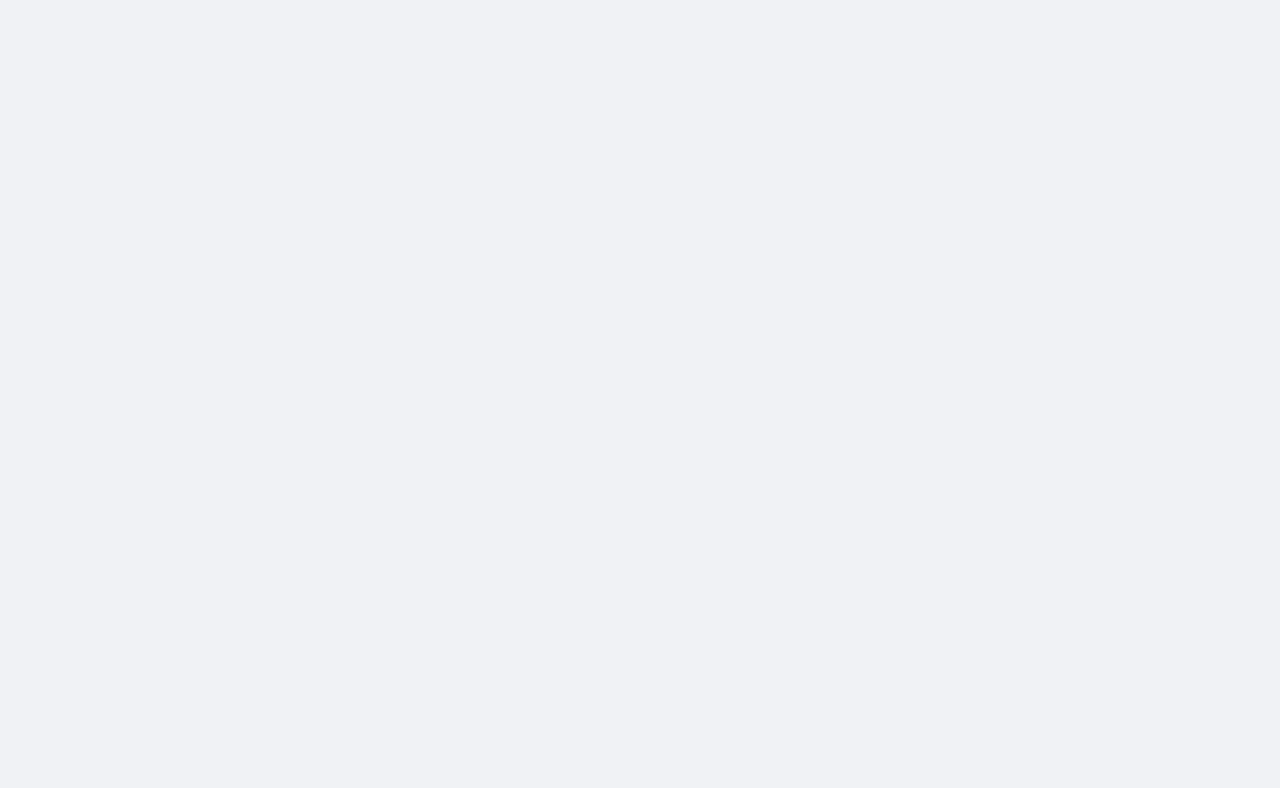
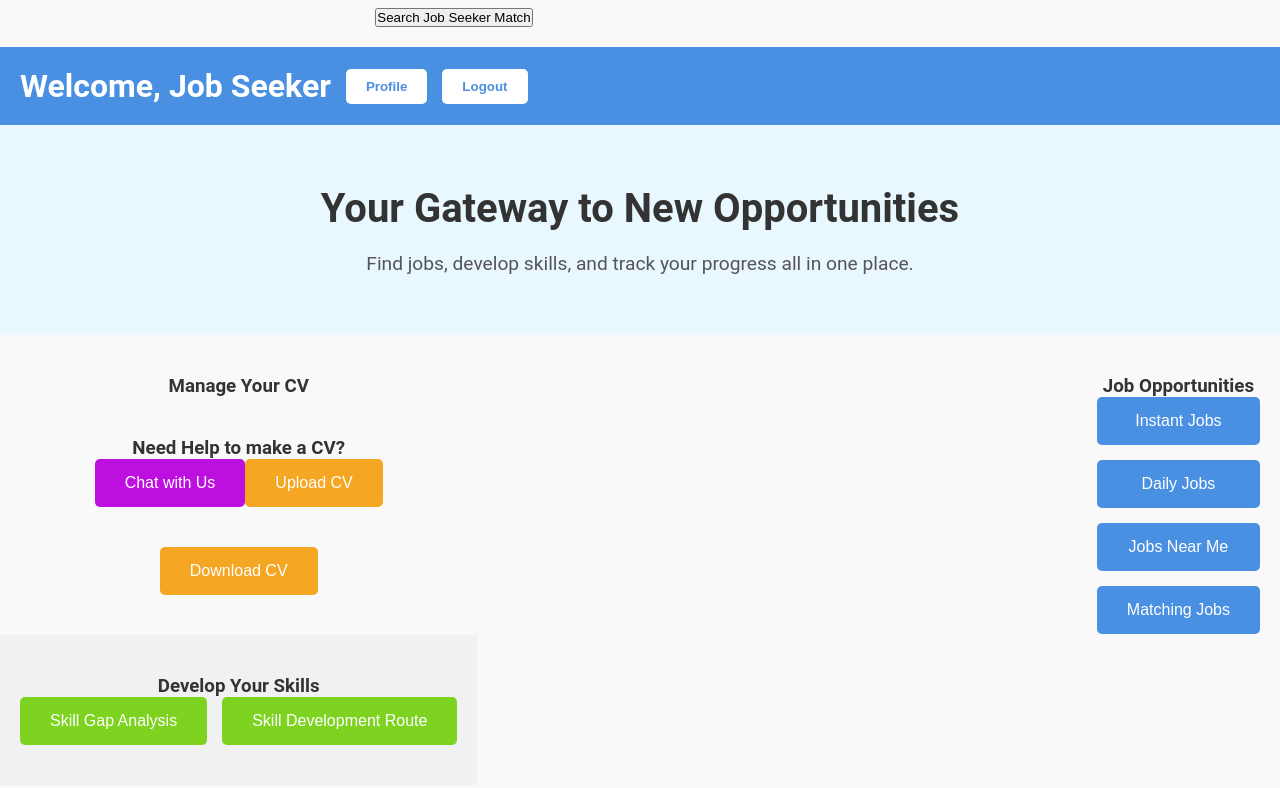
Before and after one commit to anyoshe/tabiya-project, a React (Create React App) app in the folder client/: page / in a window 1280 px wide. Shown: the part 2272-3060 px from the top of the page. Before the commit the page ends 2291 px from the top, so only its background shows below. Built offline with nearby package versions, Linux system fonts and the light colour scheme.

Commit message:
Initial commit with backend and client folders

```diff
--- a/client/src/App.js
+++ b/client/src/App.js
@@ -3,6 +3,7 @@ import './App.css';
 import EmployerLandingPage from './Components/LandingPage/JobsLandingpage/EmployerLandingPage.js';
 import AuthForm from './Components/LandingPage/SignUpLogin/AuthForm.js';
 import EmployerAuthForm from './Components/LandingPage/SignUpLogin/EmployerAuthForm.js';
+import JobSeekerLandingPage from './Components/LandingPage/JobSeekerLandingPage/JobSeeker.js';
 
 function App() {
   return (
@@ -10,6 +11,7 @@ function App() {
      <AuthForm />
      <EmployerAuthForm />
      <EmployerLandingPage />
+     <JobSeekerLandingPage />
    </div>
   );
 }
--- /dev/null
+++ b/client/src/Components/LandingPage/JobSeekerLandingPage/JobSeeker.css
@@ -0,0 +1,179 @@
+/* General styling */
+body {
+    font-family: 'Roboto', sans-serif;
+    margin: 0;
+    padding: 0;
+    background-color: #f9f9f9;
+    color: #333;
+  }
+
+  .container-seeker {
+    display: flex;
+    min-height: 100vh;
+    justify-content: space-between;
+  }
+  .job-seeker-landing-page {
+    display: flex;
+    flex-direction: column;
+    min-height: 100vh;
+  }
+
+  /* Header Styling */
+  .header {
+    background-color: #4a90e2;
+    padding: 20px;
+    color: white;
+  }
+
+  .nav-bar {
+    display: flex;
+    justify-content: space-between;
+    align-items: center;
+  }
+
+  .nav-buttons button {
+    margin-left: 15px;
+    background-color: white;
+    color: #4a90e2;
+    border: none;
+    padding: 10px 20px;
+    border-radius: 5px;
+    cursor: pointer;
+    font-weight: bold;
+    transition: background-color 0.3s ease;
+  }
+
+  .nav-buttons button:hover {
+    background-color: #357ABD;
+    color: white;
+  }
+
+  /* Hero Section */
+  .hero-section {
+    text-align: center;
+    padding: 60px 20px;
+    background-color: #e9f7ff;
+  }
+
+  .hero-section h2 {
+    font-size: 2.5rem;
+    margin-bottom: 20px;
+  }
+
+  .hero-section p {
+    font-size: 1.2rem;
+    color: #555;
+  }
+
+  /* Job Section */
+  .job-section {
+    padding: 40px 20px;
+    text-align: center;
+  }
+
+  .job-buttons {
+    display: flex;
+    flex-direction: column;
+    justify-content: center;
+    gap: 15px;
+  }
+
+  .job-button {
+    background-color: #4a90e2;
+    color: white;
+    border: none;
+    padding: 15px 30px;
+    border-radius: 5px;
+    cursor: pointer;
+    font-size: 1rem;
+    transition: background-color 0.3s ease;
+  }
+
+  .job-button:hover {
+    background-color: #357ABD;
+  }
+
+  /* Skill Section */
+  .skill-section {
+    padding: 40px 20px;
+    background-color: #f1f1f1;
+    text-align: center;
+  }
+
+  .skill-buttons {
+    display: flex;
+    justify-content: center;
+    gap: 15px;
+  }
+
+  .skill-button {
+    background-color: #7ED321;
+    color: white;
+    border: none;
+    padding: 15px 30px;
+    border-radius: 5px;
+    cursor: pointer;
+    font-size: 1rem;
+    transition: background-color 0.3s ease;
+  }
+
+  .skill-button:hover {
+    background-color: #69A917;
+  }
+
+  /* CV Section */
+  .cv-section {
+    padding: 40px 20px;
+    text-align: center;
+  }
+
+  .cv-buttons {
+    display: flex;
+    justify-content: center;
+    gap: 15px;
+  }
+
+  .cv-button {
+    background-color: #F5A623;
+    color: white;
+    border: none;
+    padding: 15px 30px;
+    border-radius: 5px;
+    cursor: pointer;
+    font-size: 1rem;
+    transition: background-color 0.3s ease;
+  }
+
+  .cv-button:hover {
+    background-color: #D28F1E;
+  }
+
+  /* Chatbot Section */
+  .chatbot-section {
+    padding: 40px 20px;
+    text-align: center;
+  }
+
+  .chatbot-button {
+    background-color: #BD10E0;
+    color: white;
+    border: none;
+    padding: 15px 30px;
+    border-radius: 5px;
+    cursor: pointer;
+    font-size: 1rem;
+    transition: background-color 0.3s ease;
+  }
+
+  .chatbot-button:hover {
+    background-color: #9B0EB5;
+  }
+
+  /* Footer Styling */
+  .footer {
+    background-color: #333;
+    color: white;
+    text-align: center;
+    padding: 20px 0;
+    margin-top: auto;
+  }
--- /dev/null
+++ b/client/src/Components/LandingPage/JobSeekerLandingPage/JobSeeker.js
@@ -0,0 +1,75 @@
+import React from 'react';
+import './JobSeeker.css'; // External stylesheet for styling
+
+const JobSeekerLandingPage = () => {
+
+
+    return (
+        <div className="job-seeker-landing-page">
+            {/* Header Section */}
+            <header className="header">
+                <div className="nav-bar">
+                    <h1>Welcome, Job Seeker</h1>
+                    <div className="nav-buttons">
+                        <button className="profile-button">Profile</button>
+                        <button className="logout-button">Logout</button>
+                    </div>
+                </div>
+            </header>
+
+            {/* Main Content */}
+            <main>
+                <section className="hero-section">
+                    <h2>Your Gateway to New Opportunities</h2>
+                    <p>Find jobs, develop skills, and track your progress all in one place.</p>
+                </section>
+               <div className="container-seeker">
+                <div className="cv-development">
+                    {/* CV Management */}
+                    <section className="cv-section">
+                        <h3>Manage Your CV</h3>
+                        <section className="chatbot-section">
+                            <h3>Need Help to make a CV?</h3>
+                            <button className="chatbot-button">Chat with Us</button>
+                            <button className="cv-button">Upload CV</button>
+                        </section>
+                        <div className="cv-buttons">
+
+                            <button className="cv-button">Download CV</button>
+                        </div>
+                    </section>
+
+                    {/* Skill Development Section */}
+                    <section className="skill-section">
+                        <h3>Develop Your Skills</h3>
+                        <div className="skill-buttons">
+                            <button className="skill-button">Skill Gap Analysis</button>
+                            <button className="skill-button">Skill Development Route</button>
+                        </div>
+                    </section>
+                </div>
+
+                {/* Job Links */}
+                <section className="job-section">
+                    <h3>Job Opportunities</h3>
+                    <div className="job-buttons">
+                        <button className="job-button">Instant Jobs</button>
+                        <button className="job-button">Daily Jobs</button>
+                        <button className="job-button">Jobs Near Me</button>
+                        <button className="job-button">Matching Jobs</button>
+                    </div>
+                </section>
+
+                </div>
+
+            </main>
+
+            {/* Footer */}
+            <footer className="footer">
+                <p>© 2024 JobSeeker Platform. All Rights Reserved.</p>
+            </footer>
+        </div>
+    );
+};
+
+export default JobSeekerLandingPage;
```
